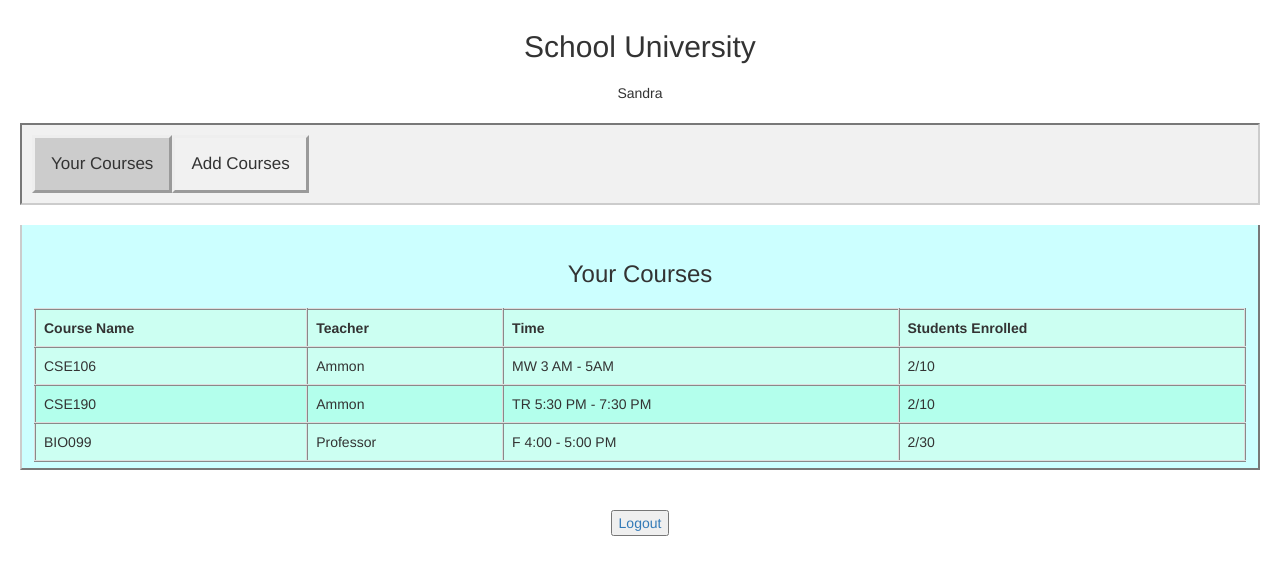
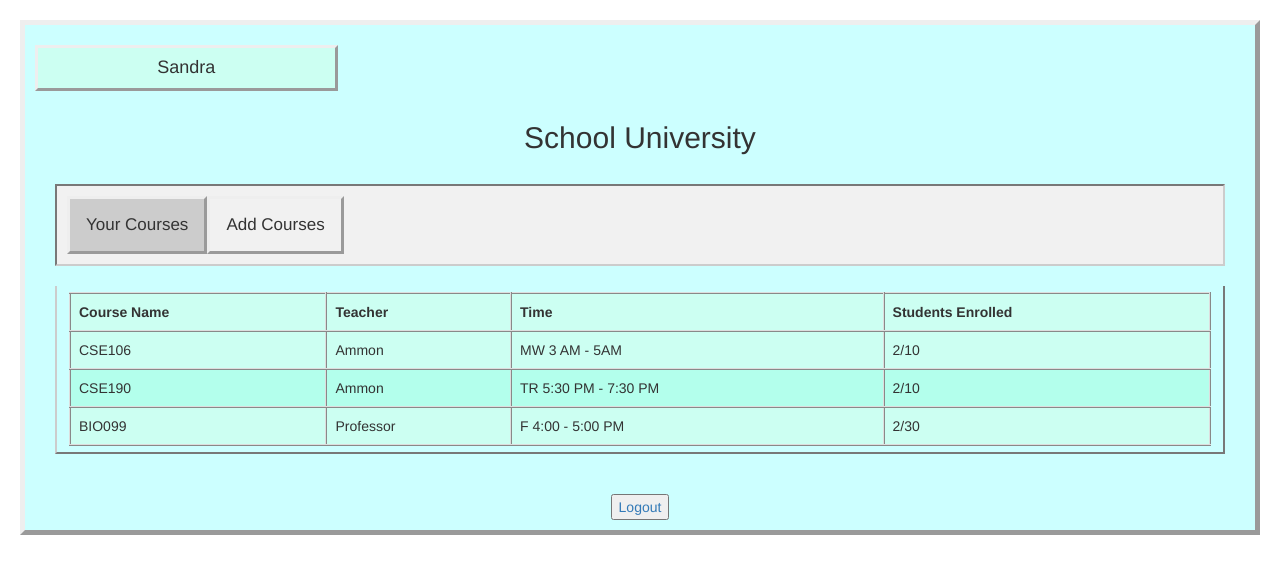
Before and after one commit to fizharoon/Lab08, a Flask app: page /student in a window 1280 px wide, after a click on "Your Courses". Shown: the top 575 px of the page. Run offline with Flask 2, Linux system fonts and the light colour scheme; a user stored in the database is signed in; data comes from the database, SQL or seed files in the repository; some libraries are stand-ins or nearby versions.

Commit message:
<div></div> added for portioning and styling

```diff
--- a/templates/courses.html
+++ b/templates/courses.html
@@ -8,6 +8,7 @@
 
 {% block body %}
 <body>
+<div>
     <h1>Course Name</h1>
     <h2>Students Enrolled</h2>
     <table>
@@ -33,6 +34,6 @@
     <br>
     <button><a href="{{ url_for('teacher') }}">Back</a></button>
     <button><a href="{{url_for('logout')}}">Logout</a></button>
-
+</div>
 </body>
 {% endblock %}
--- a/templates/login.html
+++ b/templates/login.html
@@ -35,6 +35,7 @@
 
 {% block body %}
 <body>
+<div>
     <h1>Welcome to School University!</h1>
     <form method="POST" action="">
         {{ form.hidden_tag() }}
@@ -46,6 +47,6 @@
     </form>
     <br>
 
-
+</div>
 </body>
 {% endblock %}
--- a/templates/student.html
+++ b/templates/student.html
@@ -13,10 +13,10 @@
 
 {% block body %}
 <body>
+<div>
+<h4 class="col1">{{student.name}}</h4>
 
-<h2>School University</h2>
-
-{{student.name}}
+<h2 >School University</h2>
 
 <div class="tab">
   <button class="tablinks" onclick="openStudentCourses(event, 'Your Courses')">Your Courses</button>
@@ -25,8 +25,6 @@
 </div>
 
 <div id="Your Courses" class="tabcontent">
-  <h3>Your Courses</h3>
-
   <table>
     <thead>
     <tr>
@@ -43,7 +41,6 @@
 </div>
 
 <div id="Add Courses" class="tabcontent">
-  <h3>Add Courses</h3>
 
   <table>
     <thead>
@@ -63,10 +60,9 @@
   </table>
 </div>
 <br>
-<button><a href="{{url_for('logout')}}">Logout</a></button>
+<button class="button"><a href="{{url_for('logout')}}">Logout</a></button>
 
-
-
+</div>
 </body>
 <!-- <button><a href="{{url_for('logout')}}">Logout</a></button> -->
 
```
Also changed, not shown: templates/teacher.html (+5 -7 lines).
